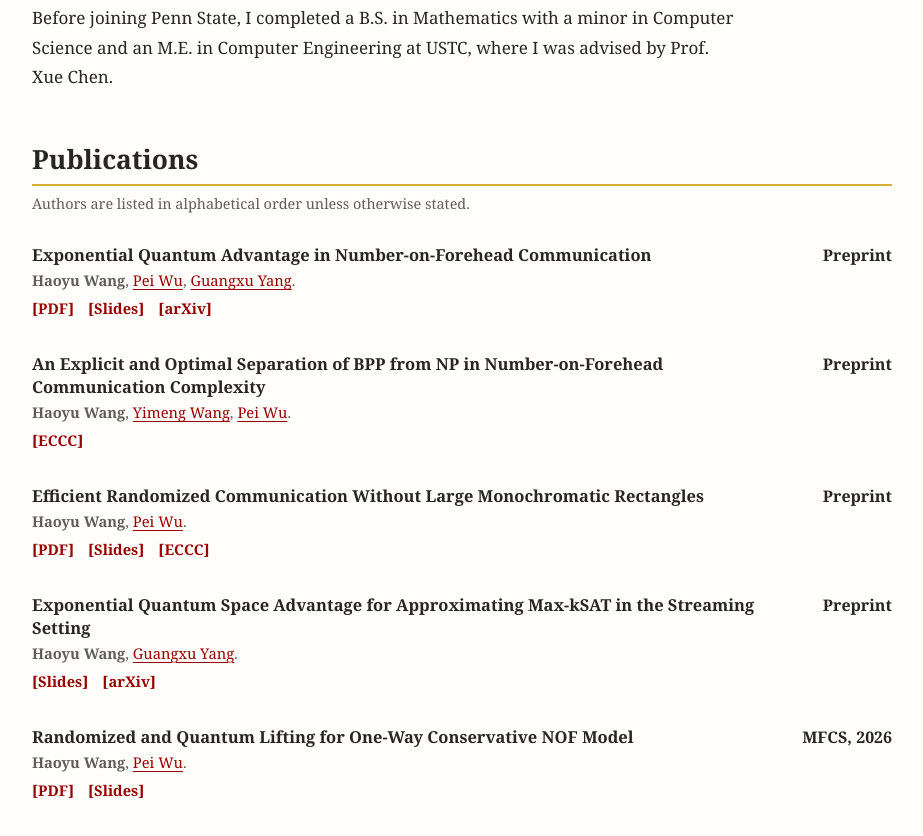
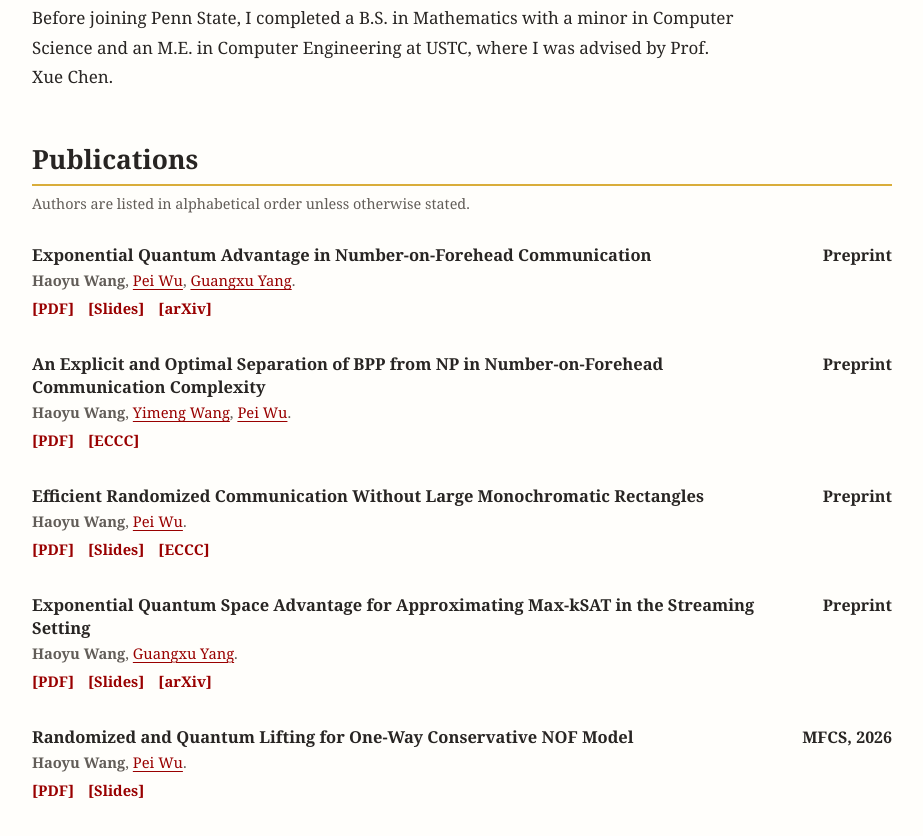
Before and after one commit to 27OExpert/27oexpert.github.io, a plain HTML site: page index.html in a window 1280 px wide. Shown: the part 534-1370 px from the top of the page, without its empty margins (178-1101 px from the left). Drawn offline with Linux system fonts and the light colour scheme.

Commit message:
Add the remaining two publication PDFs

```diff
--- a/index.html
+++ b/index.html
@@ -151,6 +151,7 @@
               <strong>Haoyu Wang</strong>, <a href="https://kobe-yimeng-wang.github.io/"> Yimeng Wang</a>, <a href="https://pwu.netlify.app/">Pei Wu</a>.
             </p>
             <p class="paper-links">
+              <a href="assets/paper-bpp-vs-np-nof.pdf" target="_blank" rel="noopener noreferrer">[PDF]</a>
               <a href="https://eccc.weizmann.ac.il/report/2026/187/" target="_blank" rel="noopener noreferrer">[ECCC]</a>
             </p>
           </article>
@@ -180,6 +181,7 @@
               <strong>Haoyu Wang</strong>, <a href="https://guangxu-yang.github.io/">Guangxu Yang</a>.
             </p>
             <p class="paper-links">
+              <a href="assets/paper-quantum-streaming-maxksat.pdf" target="_blank" rel="noopener noreferrer">[PDF]</a>
               <a href="assets/slides-quantum_streaming_maxksat.pdf" target="_blank" rel="noopener noreferrer">[Slides]</a>
               <a href="https://arxiv.org/abs/2606.05366" target="_blank" rel="noopener noreferrer">[arXiv]</a>
             </p>
```
Also changed, not shown: 2 other files.
